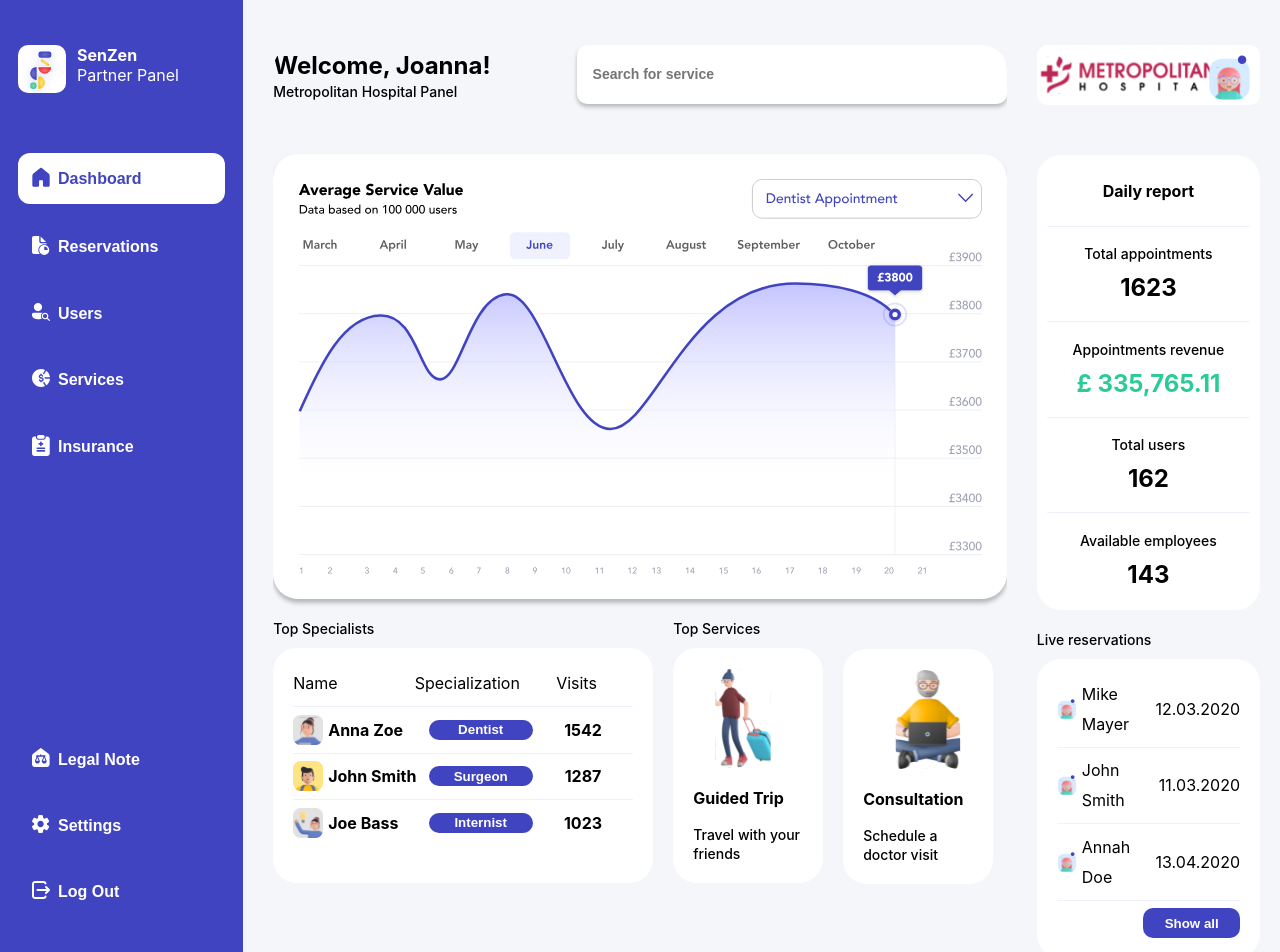
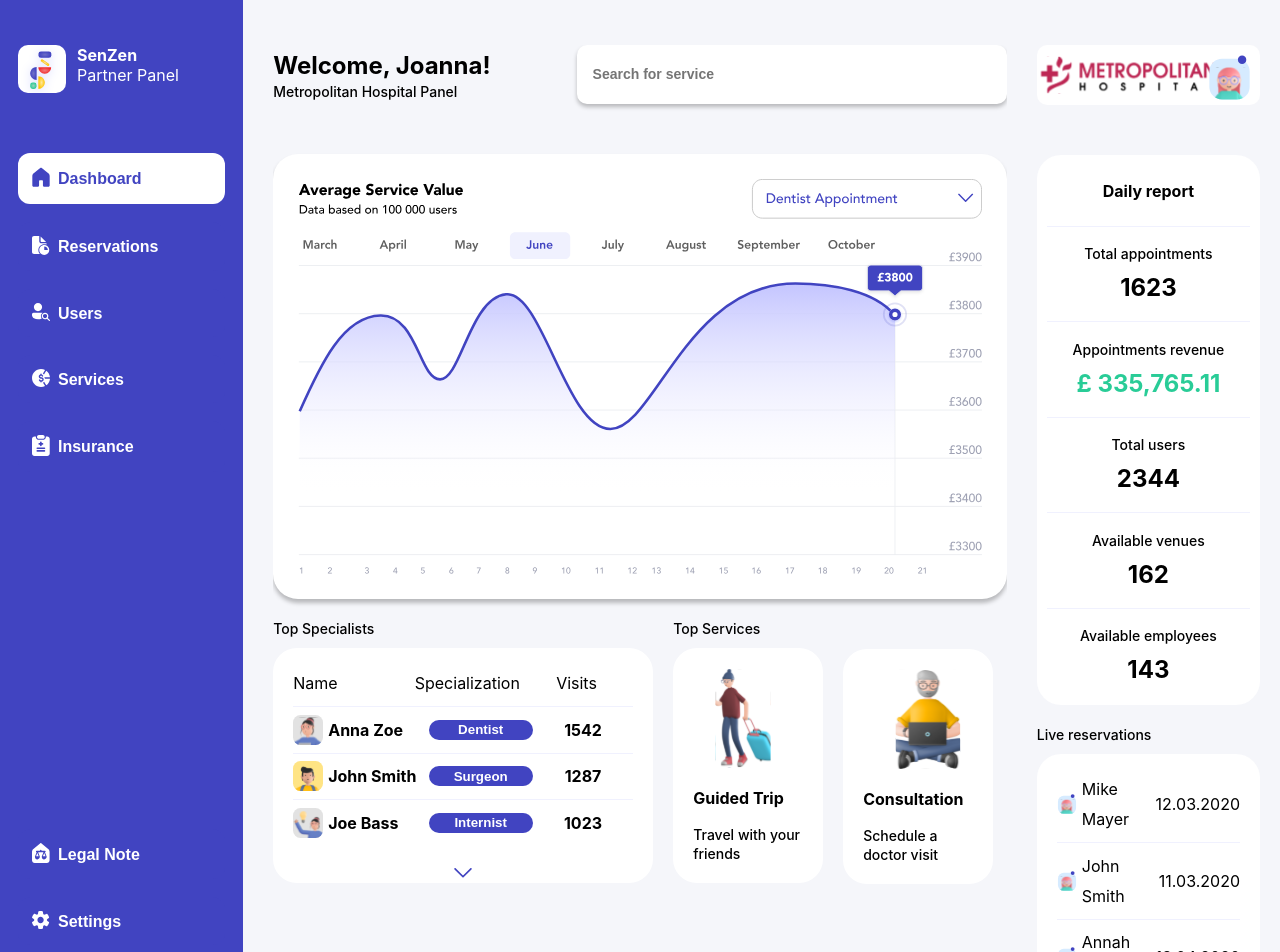
Before and after one commit to Monsy99/app-hackathon, a React (Create React App) app: page /#/dashboard in a window 1280 px wide. Shown: the top 952 px of the page. Built offline with nearby package versions, Linux system fonts and the light colour scheme.

Commit message:
styling fixes

```diff
--- a/src/components/BottomComponent/Specialities/index.js
+++ b/src/components/BottomComponent/Specialities/index.js
@@ -11,13 +11,14 @@ import {
   SpecialistsCard,
   TopServicesCard,
 } from "./styled";
-import avator from "../../../images/avator.svg";
+import arrowDown from "../../../images/arrowDown.svg";
 import charater1 from "../../../images/character1.svg";
 import charater2 from "../../../images/character2.svg";
 import charater3 from "../../../images/character3.svg";
 import anna from "../../../images/anna.svg";
 import mike from "../../../images/mike.svg";
 import lizzy from "../../../images/lizzy.svg";
+import { ArrowDown, TextAlignCenter } from "../../Reservations/styled";
 
 const BottomComponent = () => {
   return (
@@ -63,6 +64,9 @@ const BottomComponent = () => {
               1023
             </ReservationItem>
           </Reservation>
+          <TextAlignCenter>
+            <ArrowDown src={arrowDown}></ArrowDown>
+          </TextAlignCenter>
         </SpecialistsCard>
       </div>
       <div style={{ marginLeft: "20px" }}>
--- a/src/components/MainComponentWrapper/index.js
+++ b/src/components/MainComponentWrapper/index.js
@@ -6,6 +6,5 @@ export const MainComponentWrapper = styled.div`
     "dash dash"
     "serv serv";
   margin: 45px 30px 0 30px;
-  border-radius: 25px;
   overflow: hidden;
 `;
--- a/src/components/Reservations/index.js
+++ b/src/components/Reservations/index.js
@@ -14,6 +14,7 @@ import venue1 from "../../images/venue1.svg";
 import venue2 from "../../images/venue2.svg";
 import venue3 from "../../images/venue3.svg";
 import venue4 from "../../images/venue4.svg";
+import arrowDown from "../../images/arrowDown.svg";
 import reservations from "../../images/Reservations.svg";
 import {
   Avator,
@@ -27,13 +28,12 @@ import {
   Title,
 } from "../SideBar/styled";
 import {
-  Button,
   Reservation,
   ReservationItem,
   ReservationsCard,
 } from "../SideBar/Reservations/styled";
-import { Label, LabelWrapper } from "../Services/styled";
-import { Flex, VenueCard, VenuesWrapper } from "./styled";
+import { Label } from "../Services/styled";
+import { ArrowDown, Flex, TextAlignCenter, VenueCard } from "./styled";
 import { BottomComponentWrapper } from "../BottomComponent/Specialities/styled";
 
 export const Reservations = () => {
@@ -93,8 +93,8 @@ export const Reservations = () => {
             <Figure color="black">12 875</Figure>
           </ReportItem>
         </DailyReport>
-        <Info>Live reservations</Info>
-        <ReservationsCard marginTop="10px">
+        <ReservationsCard textAlign marginTop="10px">
+          <Title textAlign>Revenue by employee</Title>
           <Reservation>
             <ReservationItem textAlign="left">Name</ReservationItem>
             <ReservationItem textAlign="right">Revenue</ReservationItem>
@@ -147,6 +147,9 @@ export const Reservations = () => {
               + &#163; 4009
             </Figure>
           </Reservation>
+          <TextAlignCenter>
+            <ArrowDown src={arrowDown}></ArrowDown>
+          </TextAlignCenter>
         </ReservationsCard>
       </SideBarContainer>
     </MainContainer>
--- a/src/components/Reservations/styled.js
+++ b/src/components/Reservations/styled.js
@@ -7,10 +7,17 @@ export const VenuesWrapper = styled.div`
 `;
 export const VenueCard = styled.img`
   margin-right: 32px;
-  height: 214px;
+  height: 227px;
 `;
 export const Flex = styled.div`
   display: flex;
   margin-top: 24px;
   margin-bottom: 12px;
 `;
+export const ArrowDown = styled.img`
+  width: 18px;
+  margin: 30px auto 0;
+`;
+export const TextAlignCenter = styled.div`
+  text-align: center;
+`;
--- a/src/components/SideBar/index.js
+++ b/src/components/SideBar/index.js
@@ -36,6 +36,11 @@ const SideBar = () => {
         <Hr />
         <ReportItem>
           <Info>Total users</Info>
+          <Figure color="black">2344</Figure>
+        </ReportItem>
+        <Hr />
+        <ReportItem>
+          <Info>Available venues</Info>
           <Figure color="black">162</Figure>
         </ReportItem>
         <Hr />
--- a/src/components/SideBar/styled.js
+++ b/src/components/SideBar/styled.js
@@ -51,6 +51,11 @@ export const Title = styled.h4`
   line-height: 10px;
   color: ${({ theme, color }) =>
     color ? theme.colors[color] : theme.colors.black};
+  ${({ textAlign }) =>
+    textAlign &&
+    css`
+      text-align: center;
+    `}
 `;
 
 export const Hr = styled.hr`
```
Also changed, not shown: src/images/arrowDown.svg (added).
